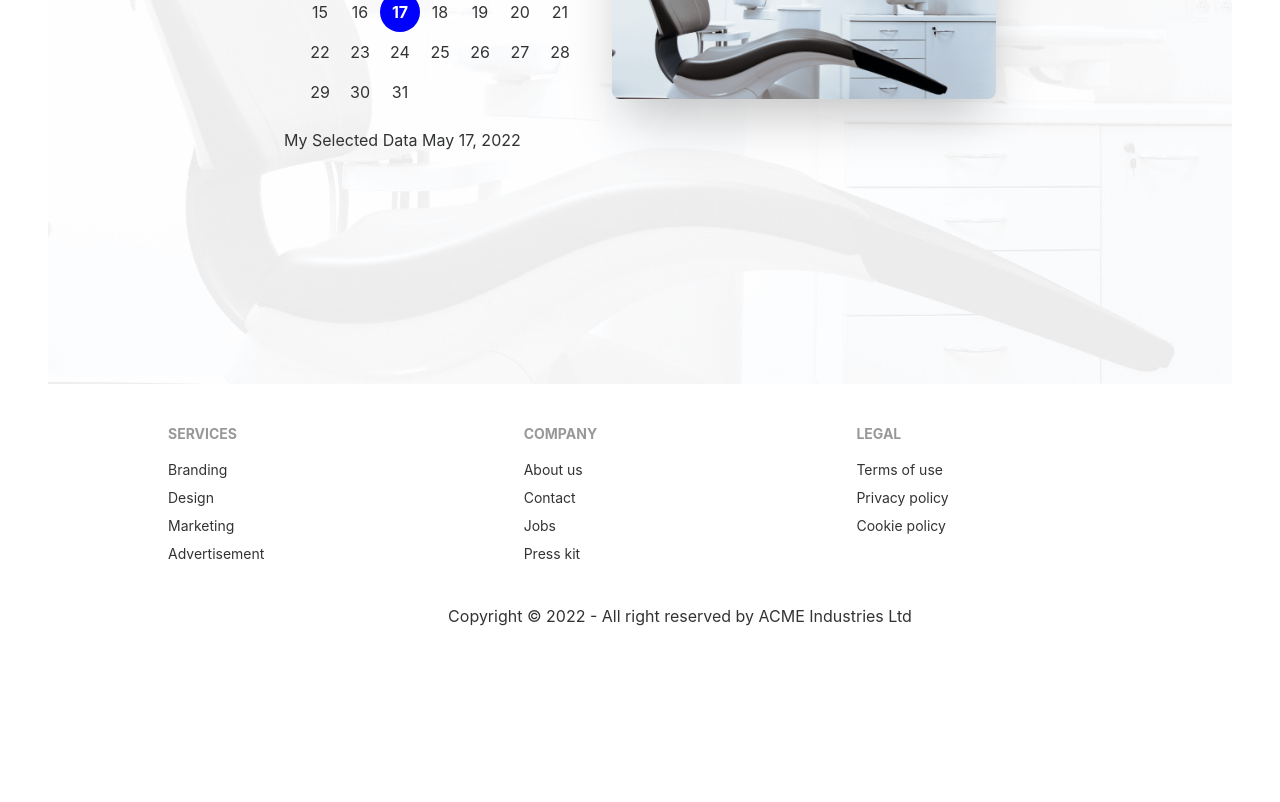
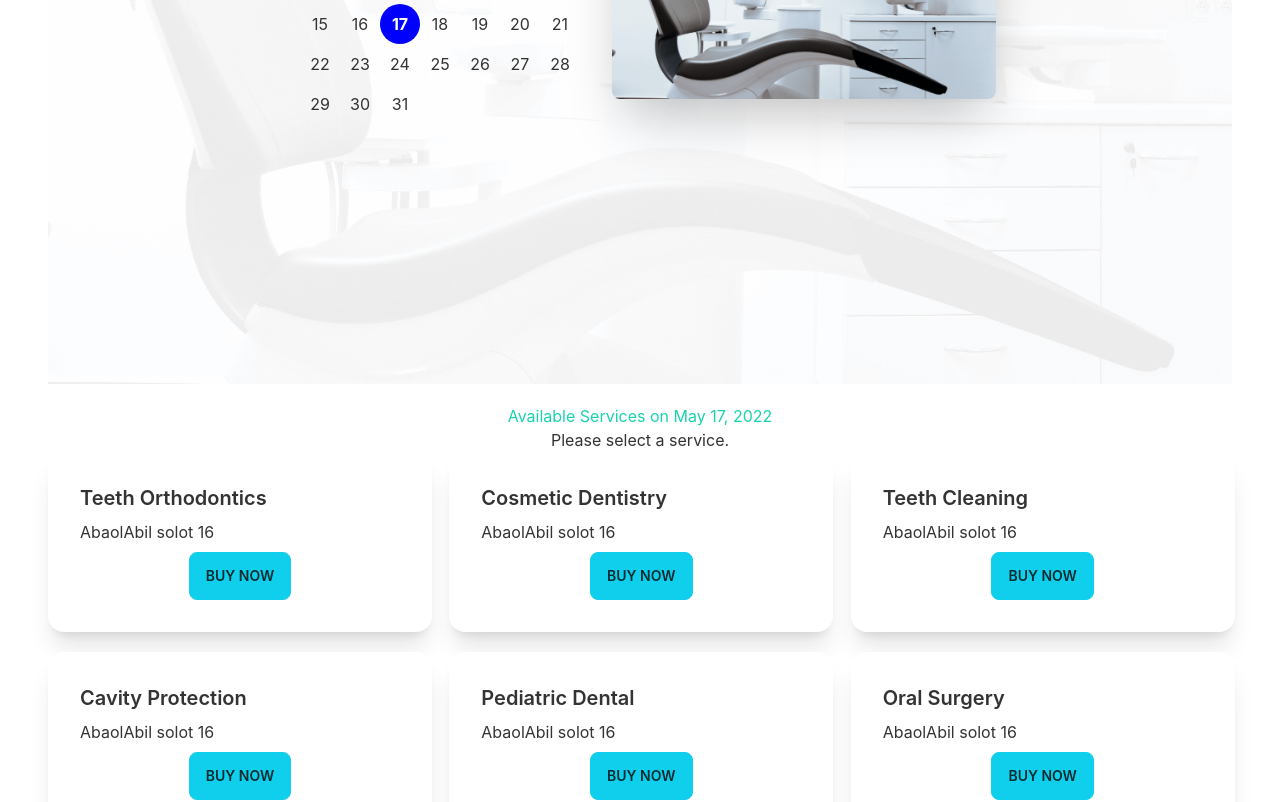
Before and after one commit to mdsoliman-byte/doctors-portal-client, a React (Create React App) app: page /appointment in a window 1280 px wide. Shown: the part 480-1282 px from the top of the page. Before the commit the page ends 1188 px from the top, so only its background shows below. Built offline with nearby package versions, Linux system fonts and the light colour scheme.

Commit message:
service section complite '

```diff
--- /dev/null
+++ b/public/appoientmentService.json
@@ -0,0 +1,134 @@
+[
+  {
+    "_id": 1,
+    "name": "Teeth Orthodontics",
+    "slots": [
+      "08.00 AM - 08.30 AM",
+      "08.30 AM - 09.00 AM",
+      "09.00 AM - 9.30 AM",
+      "09.30 AM - 10.00 AM",
+      "10.00 AM - 10.30 AM",
+      "10.30 AM - 11.00 AM",
+      "11.00 AM - 11.30 AM",
+      "11.30 AM - 12.00 AM",
+      "1.00 PM - 1.30 PM",
+      "1.30 PM - 2.00 PM",
+      "2.00 PM - 2.30 PM",
+      "2.30 PM - 3.00 PM",
+      "3.00 PM - 3.30 PM",
+      "3.30 PM - 4.00 PM",
+      "4.00 PM - 4.30 PM",
+      "4.30 PM - 5.00 PM"
+    ]
+  },
+  {
+    "_id": 2,
+    "name": "Cosmetic Dentistry",
+    "slots": [
+      "08.00 AM - 08.30 AM",
+      "08.30 AM - 09.00 AM",
+      "09.00 AM - 9.30 AM",
+      "09.30 AM - 10.00 AM",
+      "10.00 AM - 10.30 AM",
+      "10.30 AM - 11.00 AM",
+      "11.00 AM - 11.30 AM",
+      "11.30 AM - 12.00 AM",
+      "1.00 PM - 1.30 PM",
+      "1.30 PM - 2.00 PM",
+      "2.00 PM - 2.30 PM",
+      "2.30 PM - 3.00 PM",
+      "3.00 PM - 3.30 PM",
+      "3.30 PM - 4.00 PM",
+      "4.00 PM - 4.30 PM",
+      "4.30 PM - 5.00 PM"
+    ]
+  },
+  {
+    "_id": 3,
+    "name": "Teeth Cleaning",
+    "slots": [
+      "08.00 AM - 08.30 AM",
+      "08.30 AM - 09.00 AM",
+      "09.00 AM - 9.30 AM",
+      "09.30 AM - 10.00 AM",
+      "10.00 AM - 10.30 AM",
+      "10.30 AM - 11.00 AM",
+      "11.00 AM - 11.30 AM",
+      "11.30 AM - 12.00 AM",
+      "1.00 PM - 1.30 PM",
+      "1.30 PM - 2.00 PM",
+      "2.00 PM - 2.30 PM",
+      "2.30 PM - 3.00 PM",
+      "3.00 PM - 3.30 PM",
+      "3.30 PM - 4.00 PM",
+      "4.00 PM - 4.30 PM",
+      "4.30 PM - 5.00 PM"
+    ]
+  },
+  {
+    "_id": 4,
+    "name": "Cavity Protection",
+    "slots": [
+      "08.00 AM - 08.30 AM",
+      "08.30 AM - 09.00 AM",
+      "09.00 AM - 9.30 AM",
+      "09.30 AM - 10.00 AM",
+      "10.00 AM - 10.30 AM",
+      "10.30 AM - 11.00 AM",
+      "11.00 AM - 11.30 AM",
+      "11.30 AM - 12.00 AM",
+      "1.00 PM - 1.30 PM",
+      "1.30 PM - 2.00 PM",
+      "2.00 PM - 2.30 PM",
+      "2.30 PM - 3.00 PM",
+      "3.00 PM - 3.30 PM",
+      "3.30 PM - 4.00 PM",
+      "4.00 PM - 4.30 PM",
+      "4.30 PM - 5.00 PM"
+    ]
+  },
+  {
+    "_id": 5,
+    "name": "Pediatric Dental",
+    "slots": [
+      "08.00 AM - 08.30 AM",
+      "08.30 AM - 09.00 AM",
+      "09.00 AM - 9.30 AM",
+      "09.30 AM - 10.00 AM",
+      "10.00 AM - 10.30 AM",
+      "10.30 AM - 11.00 AM",
+      "11.00 AM - 11.30 AM",
+      "11.30 AM - 12.00 AM",
+      "1.00 PM - 1.30 PM",
+      "1.30 PM - 2.00 PM",
+      "2.00 PM - 2.30 PM",
+      "2.30 PM - 3.00 PM",
+      "3.00 PM - 3.30 PM",
+      "3.30 PM - 4.00 PM",
+      "4.00 PM - 4.30 PM",
+      "4.30 PM - 5.00 PM"
+    ]
+  },
+  {
+    "_id": 6,
+    "name": "Oral Surgery",
+    "slots": [
+      "08.00 AM - 08.30 AM",
+      "08.30 AM - 09.00 AM",
+      "09.00 AM - 9.30 AM",
+      "09.30 AM - 10.00 AM",
+      "10.00 AM - 10.30 AM",
+      "10.30 AM - 11.00 AM",
+      "11.00 AM - 11.30 AM",
+      "11.30 AM - 12.00 AM",
+      "1.00 PM - 1.30 PM",
+      "1.30 PM - 2.00 PM",
+      "2.00 PM - 2.30 PM",
+      "2.30 PM - 3.00 PM",
+      "3.00 PM - 3.30 PM",
+      "3.30 PM - 4.00 PM",
+      "4.00 PM - 4.30 PM",
+      "4.30 PM - 5.00 PM"
+    ]
+  }
+]
--- /dev/null
+++ b/src/Pages/Appointment/AbailabailAppointment.js
@@ -0,0 +1,27 @@
+import { format } from 'date-fns';
+import React, { useEffect, useState } from 'react';
+import AppointmentServicecCard from './AppointmentServicecCard';
+
+const AbailabailAppointment = ({ date }) => {
+    const [service, setService] = useState([])
+    useEffect(() => {
+        fetch('appoientmentService.json')
+            .then(res => res.json())
+            .then(data => setService(data))
+    }, [])
+    return (
+        <div>
+            <div className='text-center mt-5'>
+                <h1 className='text-secondary'>Available Services on {format(date, 'PP')}</h1>
+                <p>Please select a service.</p>
+            </div>
+            <div className='grid grid-cols-1 md:grid-cols-2 lg:grid-cols-3 gap-5'>
+                {
+                    service.map(servic => <AppointmentServicecCard service={servic}></AppointmentServicecCard>)
+                }
+            </div>
+        </div>
+    );
+};
+
+export default AbailabailAppointment;
--- a/src/Pages/Appointment/Appointment.js
+++ b/src/Pages/Appointment/Appointment.js
@@ -1,11 +1,14 @@
-import React from 'react';
+import React, { useState } from 'react';
 import Footer from '../Footer/Footer';
+import AbailabailAppointment from './AbailabailAppointment';
 import AppointmentBanner from './AppointmentBanner';
 
 const Appointment = () => {
+    const [date, setDate] = useState(new Date())
     return (
         <div>
-            <AppointmentBanner></AppointmentBanner>
+            <AppointmentBanner date={date} setDate={setDate}></AppointmentBanner>
+            <AbailabailAppointment date={date}></AbailabailAppointment>
             <Footer></Footer>
         </div>
     );
--- a/src/Pages/Appointment/AppointmentBanner.js
+++ b/src/Pages/Appointment/AppointmentBanner.js
@@ -5,8 +5,8 @@ import bgChair from "../../assets/images/bg.png"
 import { DayPicker } from 'react-day-picker';
 import 'react-day-picker/dist/style.css';
 import { format } from 'date-fns';
-const AppointmentBanner = () => {
-    const [date, setDate] = useState(new Date())
+const AppointmentBanner = ({date, setDate}) => {
+
     return (
         <div class="hero min-h-screen " style={{ background: `url(${bgChair})`, backgroundSize: "cover" }}>
             <div class="hero-content flex-col lg:flex-row-reverse">
@@ -18,7 +18,7 @@ const AppointmentBanner = () => {
                      onSelect={setDate}
 
                     />
-                    <p>My Selected Data {format(date, 'PP')}</p>
+
                 </div>
             </div>
         </div>
--- /dev/null
+++ b/src/Pages/Appointment/AppointmentServicecCard.js
@@ -0,0 +1,18 @@
+import React from 'react';
+
+const AppointmentServicecCard = ({ service }) => {
+    const { name, slots } = service;
+    return (
+        <div className="card w-96 bg-base-100 shadow-xl">
+            <div className="card-body">
+                <h2 className="card-title">{name}</h2>
+                <p> AbaolAbil solot {slots.length}</p>
+                <div className="card-actions justify-center">
+                    <button className="btn btn-primary" disabled={slots.length === 0}>Buy Now</button>
+                </div>
+            </div>
+        </div>
+    );
+};
+
+export default AppointmentServicecCard;
```
